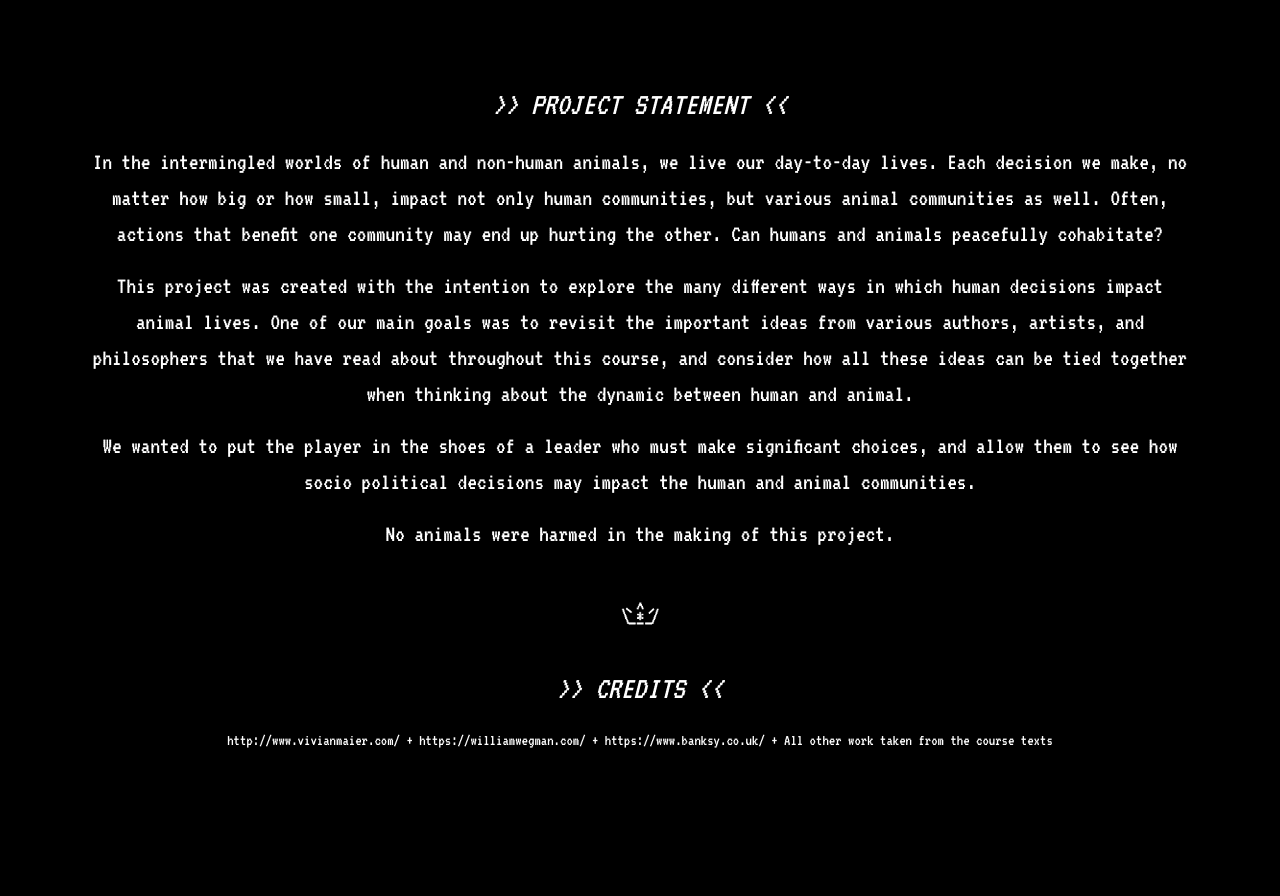
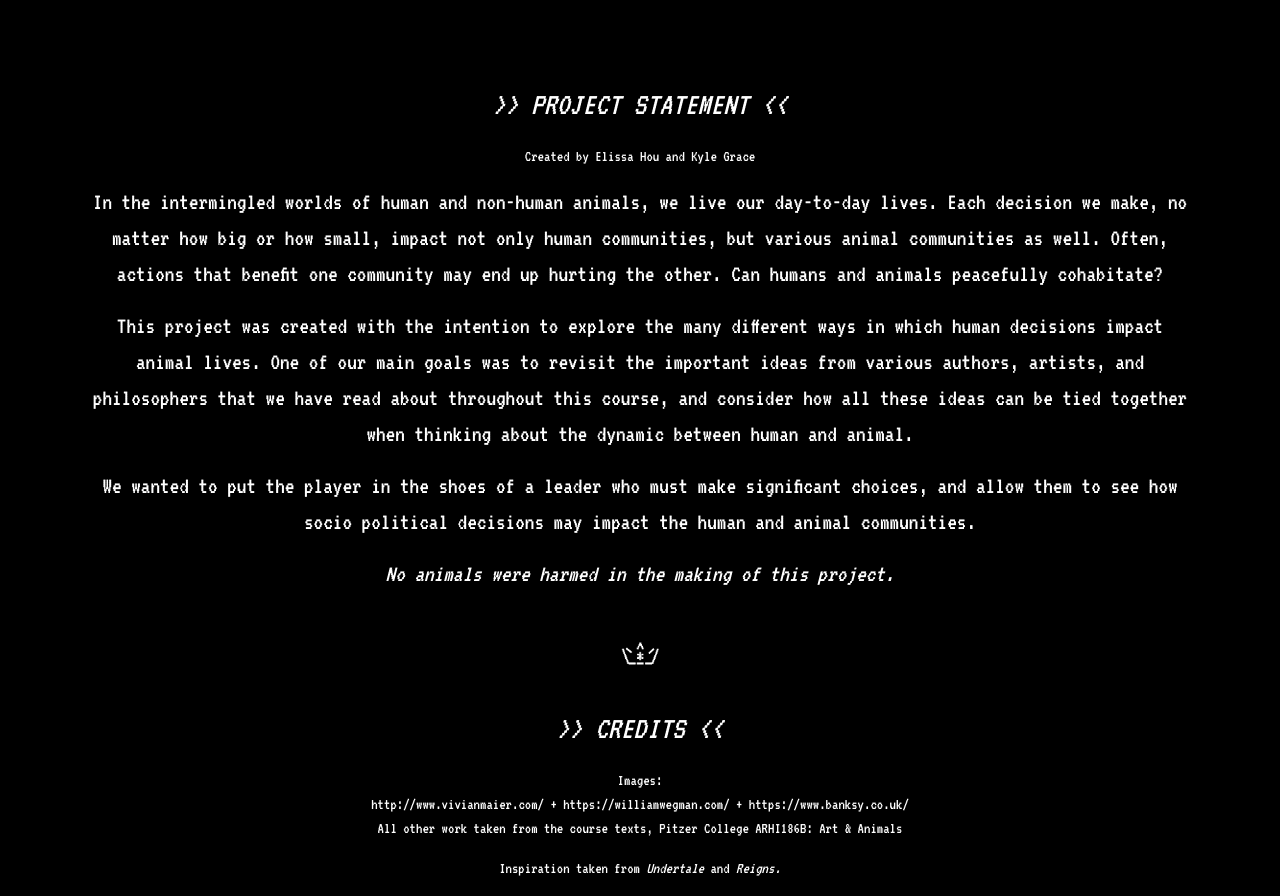
Before and after one commit to KyleGrace/animal-game, a Flask app: page /about in a window 1280 px wide. Before the commit the page ends 748 px from the top, so only its background shows below. Run offline with Flask 2, Linux system fonts and the light colour scheme; parts of the project's set-up code (start-up, migrations or seed data) failed here and were passed over; some libraries are stand-ins or nearby versions.

Commit message:
new images and page changes

```diff
--- a/web-app/prompts.py
+++ b/web-app/prompts.py
@@ -122,4 +122,9 @@ starterPrompts = {                             # Yes: Effect on Animals, Humans;
                 residents. To fund it, he suggests you raise
                 taxes on the nobles. Will you support this
                 legislation?""":                                  [(4,-2),(-2,2),'/static/maierdog.jpg'],
+            """National scientists have discovered a cave beneath
+                the site of your new summer home. They say there's
+                cave art! Will you demolish the cave to continue
+                building your home?""":                           [(-3,-2),(2,1),'/static/banksycave.jpg'],
+            """
 }
--- a/web-app/templates/about.html
+++ b/web-app/templates/about.html
@@ -33,6 +33,7 @@
                 <p>
                     <i style="font-size: 2em">>> PROJECT STATEMENT &#60;&#60;</i>
                 </p>
+                <p>Created by Elissa Hou and Kyle Grace</p>
                 <div style="font-size: 1.5em">
                     <p>
                         In the intermingled worlds of human and non-human animals, we live our day-to-day lives. Each decision we make, no matter how big or how small, impact not only human communities, but various animal communities as well. Often, actions that benefit one community may end up hurting the other. Can humans and animals peacefully cohabitate?
@@ -44,7 +45,7 @@
                         We wanted to put the player in the shoes of a leader who must make significant choices, and allow them to see how socio political decisions may impact the human and animal communities.
                     </p>
                     <p>
-                        No animals were harmed in the making of this project.
+                        <i>No animals were harmed in the making of this project.</i>
                     </p>
                 </div>
             </div>
@@ -59,11 +60,14 @@
                 </p>
                 <div>
                     <p>
+                        Images:<br>
                          http://www.vivianmaier.com/
                         + https://williamwegman.com/
                         + https://www.banksy.co.uk/
-                        + All other work taken from the course texts
+                        <br>
+                        All other work taken from the course texts, Pitzer College ARHI186B: Art & Animals
                     </p>
+                    <p>Inspiration taken from <i>Undertale</i> and <i>Reigns.</i></p>
                 </div>
             </div>
         </div>
```
Also changed, not shown: web-app/static/banksybird.jpg (added), web-app/static/banksycave.jpg (added), web-app/static/banksydog.jpg (added), web-app/static/banksyrat.jpg (added), web-app/static/banksyzebra.jpg (added).
